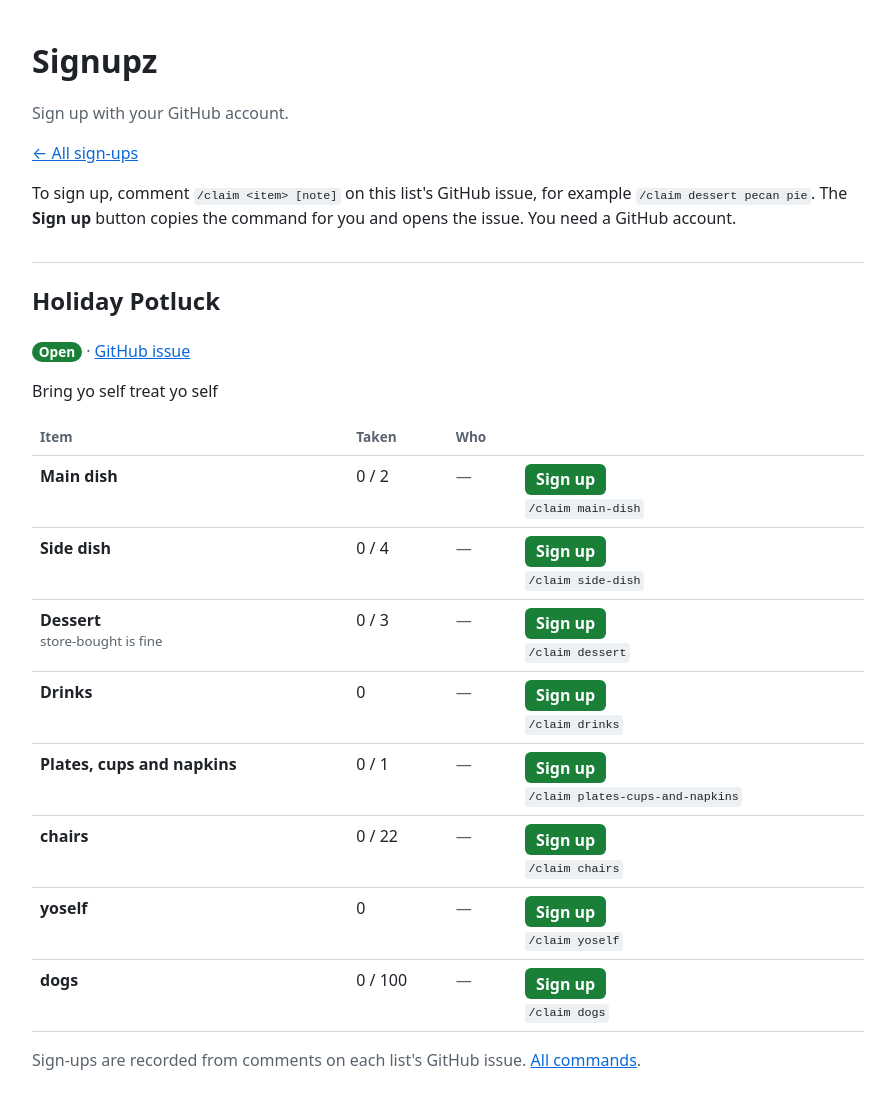
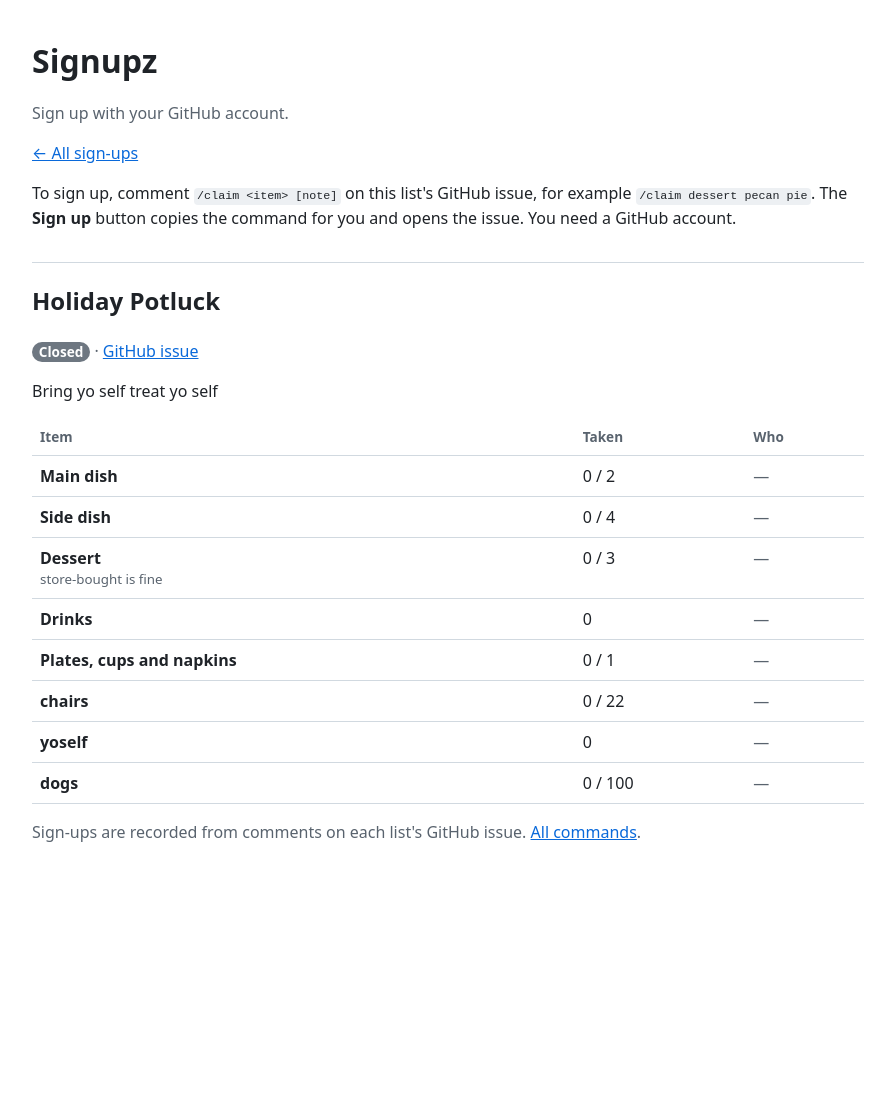
Before and after one commit to lskatz/signupz, a Jekyll site: the page built from lists/holiday-potluck-2026-11-23T21-56.html, in a window 1280 px wide. Shown: the whole page, without its empty margins (192-1087 px from the left). Built offline with Jekyll 4.4.1, drawn with Linux system fonts in a browser that asks for light colours; after the commit the page ends 900 px from its top, so only the background shows below that.

Commit message:
Update sign-ups

```diff
--- a/_data/signups/holiday-potluck-2026-11-23T21-56.json
+++ b/_data/signups/holiday-potluck-2026-11-23T21-56.json
@@ -1,14 +1,14 @@
 {
   "list_id": "holiday-potluck-2026-11-23T21-56",
   "issue": 4,
-  "last_comment_id": 7120620129,
-  "manual_status": null,
-  "closed_announced": false,
+  "last_comment_id": 7120679351,
+  "manual_status": "closed",
+  "closed_announced": true,
   "reopen_comment_id": 0,
   "request": "### Description\n\nBring yo self treat yo self\n\n### Items\n\n- Main dish (2)\n- Side dish (4)\n- Dessert (3): store-bought is fine\n- Drinks\n- Plates, cups and napkins (1)\n- chairs (22)\n- yoself\n- dogs (100)\n\n\n### Sign-ups close\n\n_No response_\n\n### Time zone\n\nAmerica/New_York",
   "claims": [],
   "view": {
-    "status": "open",
+    "status": "closed",
     "closes_display": "",
     "issue_url": "https://github.com/lskatz/signupz/issues/4",
     "counts": {
```
